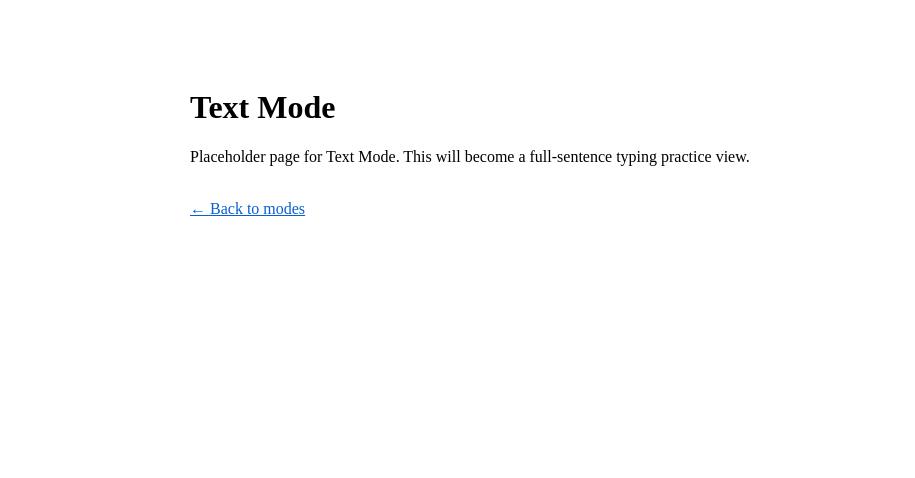
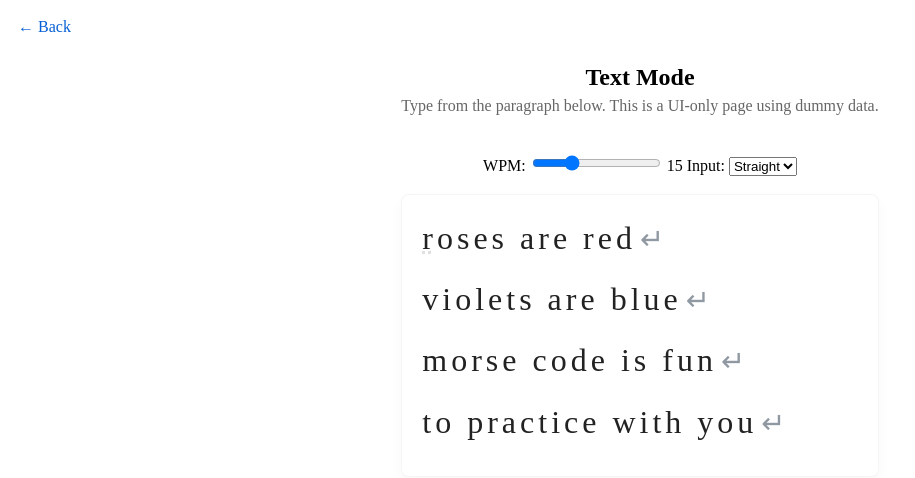
Before and after one commit to bivoje/morsepractice, a SvelteKit app: page /text in a window 1280 px wide. Shown: the top 478 px of the page, without its empty margins (0-915 px from the left). Built offline with nearby package versions, Linux system fonts and the light colour scheme.

Commit message:
Implement 'text' page

```diff
--- a/src/routes/MorseInput.svelte
+++ b/src/routes/MorseInput.svelte
@@ -193,7 +193,7 @@
   }
 
   // words-per-minute control for timed morse input
-  let wpm: number = $state(20);
+  let wpm: number = $state(15);
 
   // Explicit updater for WPM — avoids Svelte reactive statements that are
   // disallowed in the current 'runes' mode. Call on slider input/change.
--- a/src/routes/text/+page.svelte
+++ b/src/routes/text/+page.svelte
@@ -1,13 +1,180 @@
-<script>
+<script lang="ts">
+  // Simple, non-interactive UI for Text Mode using dummy data.
+  // This intentionally avoids any platform APIs or the MorseInput component.
+
+  import { wpmCalc } from '$lib/morse';
+  import MorseInput from '../MorseInput.svelte';
+
+  let morseInput: MorseInput;
+
+  function handleKey(e: KeyboardEvent) {
+    if (e.repeat) return;
+
+    // ignore modifier-only keys
+    if ((e as any).ctrlKey || (e as any).altKey || (e as any).metaKey) return;
+    const key = (e as KeyboardEvent).key;
+
+    morseInput.callMorseInput(key, e.type === 'keydown');
+  }
+
+  let morseOn: boolean = $state(false);
+
+  function morseOnCallback() {
+    morseOn = true;
+  }
+
+  function morseOffCallback() {
+    morseOn = false;
+  }
+
+  // Drag & drop state/handlers: log dropped file path(s)
+  let dragging: boolean = $state(false);
+
+  function onDragOver(e: DragEvent) {
+    e.preventDefault();
+  }
+
+  function onDragEnter(e: DragEvent) {
+    e.preventDefault();
+    dragging = true;
+  }
+
+  function onDragLeave(e: DragEvent) {
+    e.preventDefault();
+    dragging = false;
+  }
+
+  // https://www.reddit.com/r/tauri/comments/1kswzv0/comment/mtp1q9p/
+  function handleDrop(e: DragEvent) {
+    e.preventDefault();
+    dragging = false;
+    const dt = e.dataTransfer;
+    if (!dt) return;
+
+    // get the file contents from the first dropped file
+    if (dt.files.length > 0) {
+      const file = dt.files[0];
+      const reader = new FileReader();
+      reader.onload = (event) => {
+        const text = event.target?.result;
+        if (typeof text === 'string') {
+          init(text);
+        }
+      };
+      reader.readAsText(file);
+    }
+  }
+
+  // Text-mode typing state
+  let lines: string[] = $state([])
+  let lineIndex: number = $state(0);
+  let cursorIndex: number = $state(0); // number of characters correctly typed so far
+  let wrongIndex: number = $state(-1);
+  let wrongTimeout: number | undefined;
+
+  function init(fromParagraph?: string) {
+    if (fromParagraph !== undefined) {
+      if (fromParagraph == '') {
+        fromParagraph = 'roses are red\nviolets are blue\nmorse code is fun\nto practice with you';
+      }
+      lines = fromParagraph.split(/\r?\n/).map(line => line + '\n');
+    }
+
+    lineIndex = 0;
+    cursorIndex = 0;
+    wrongIndex = -1;
+  }
+
+  // initialize
+  init('');
+
+  function letterInput(char: string) {
+    // Backspace handling
+    if (char === '\b') {
+      if (cursorIndex > 0) cursorIndex--;
+      wrongIndex = -1;
+      return;
+    }
+
+    if (char === 'Enter') char = '\n';
+    if (char.length !== 1) return;
+
+    if (cursorIndex >= lines[lineIndex].length) {
+      if (lineIndex < lines.length - 1) {
+        lineIndex++;
+        cursorIndex = 0;
+      }  else {
+        init(); // end of text reached, restart
+        return;
+      }
+    }
+
+    const expected = lines[lineIndex][cursorIndex].toLowerCase();
+    if (char.toLowerCase() === expected) {
+      cursorIndex++;
+    } else {
+      wrongIndex = cursorIndex;
+      if (wrongTimeout) clearTimeout(wrongTimeout);
+      wrongTimeout = window.setTimeout(() => { wrongIndex = -1; }, 180);
+    }
+  }
+
 </script>
 
-<main class="mode">
-  <h1>Text Mode</h1>
-  <p>Placeholder page for Text Mode. This will become a full-sentence typing practice view.</p>
-  <a class="back" href="/">← Back to modes</a>
+<svelte:window onkeydown={handleKey} onkeyup={handleKey} />
+
+<main class="mode" ondragover={onDragOver} ondragenter={onDragEnter} ondragleave={onDragLeave} ondrop={handleDrop} class:dragging={dragging} class:morse-on={morseOn}>
+  <a class="back" href="/">← Back</a>
+
+  <section class="center">
+    <h1>Text Mode</h1>
+    <p class="hint">Type from the paragraph below. This is a UI-only page using dummy data.</p>
+
+    <MorseInput
+      bind:this={morseInput}
+      letterInput={letterInput}
+      morseOnCallback={morseOnCallback}
+      morseOffCallback={morseOffCallback}
+    ></MorseInput>
+
+
+    <article class="text-para" aria-live="polite">
+      {#each lines as line, li}
+        <p>
+          {#each Array.from(line) as ch, ci}
+            <span
+              class={ch === '\n' ? 'newline' : 'char'}
+              class:correct={lineIndex > li || (lineIndex === li && ci < cursorIndex && wrongIndex === -1)}
+              class:current={lineIndex === li && ci === cursorIndex}
+              class:wrong={lineIndex === li && ci === wrongIndex}
+            >{ch !== '\n' ? ch : '↵'}</span>
+          {/each}
+        </p>
+      {/each}
+    </article>
+  </section>
 </main>
 
 <style>
-  .mode{max-width:900px;margin:48px auto;padding:20px}
-  .back{display:inline-block;margin-top:18px;color:#065fd4}
+  .mode{min-height:70vh;display:flex;flex-direction:column;align-items:center;justify-content:flex-start;padding:28px}
+  .back{position:absolute;left:18px;top:18px;color:#065fd4;text-decoration:none}
+  .center{max-width:880px;text-align:center;margin-top:28px}
+  h1{margin:0 0 6px}
+  .hint{color:#666;margin:0 0 18px}
+
+  .text-para{margin-top:18px;text-align:left;background:#fff;padding:18px;border-radius:8px;border:1px solid rgba(10,20,30,0.04);box-shadow:0 6px 14px rgba(20,30,60,0.03)}
+  .text-para p{margin:0 0 10px;line-height:1.6;color:#222;font-size:2rem;white-space:pre-wrap;word-break:break-word}
+  /* render an inline newline marker span at end of each line so it's selectable */
+  .newline{color:#8b949e;margin-left:6px;font-size:0.9em;opacity:0.95;user-select:text}
+  /* render chars inline so text selection and drag feel continuous */
+  .char{display:inline;padding:0 2px;transition:color .08s ease, background-color .12s ease;white-space:pre}
+  .char.current{text-decoration:underline dotted rgba(0,0,0,0.12)}
+  .char.correct{color:#117a12}
+  .char.wrong{color:#a81b1b;background:rgba(168,27,27,0.04);animation:flicker .18s linear}
+
+  @keyframes flicker{0%{background:rgba(168,27,27,0.04)}50%{background:rgba(168,27,27,0.08)}100%{background:rgba(168,27,27,0.04)}}
+
+  /* visual state when a draggable file is over the page */
+  .mode.dragging{outline:3px dashed rgba(6,95,212,0.9);background:rgba(6,95,212,0.03)}
+  .mode.morse-on{background:rgba(255, 180, 180, 0.356);transition:background .05s linear, .03s linear}
 </style>
```
